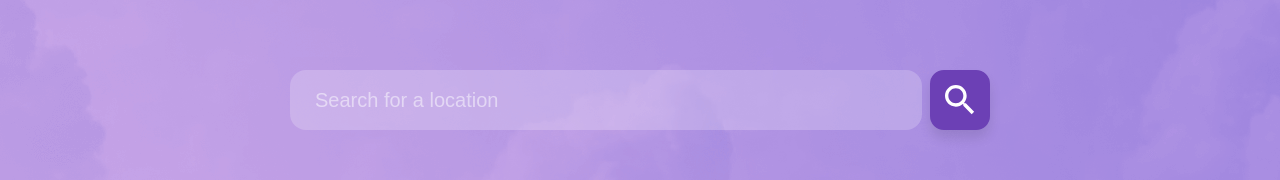
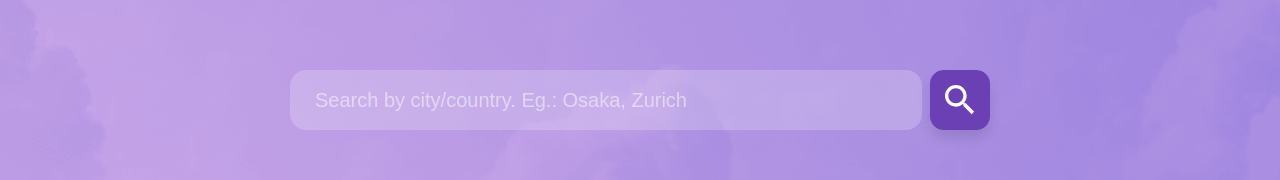
Before and after one commit to willteowh/merquri-reactjs-test, a React (Create React App) app: page / in a window 1280 px wide. Shown: the part 290-470 px from the top of the page. Built offline with nearby package versions, Linux system fonts and the light colour scheme; no server answers.

Commit message:
bug fix;refactor code

```diff
--- a/package.json
+++ b/package.json
@@ -44,5 +44,8 @@
             "last 1 firefox version",
             "last 1 safari version"
         ]
+    },
+    "devDependencies": {
+        "@types/react-helmet": "^6.1.11"
     }
 }
--- a/public/index.html
+++ b/public/index.html
@@ -24,7 +24,7 @@
       work correctly both with client-side routing and a non-root public URL.
       Learn how to configure a non-root public URL by running `npm run build`.
     -->
-    <title>React App</title>
+    <title>Weather App - Will Teo</title>
   </head>
   <body>
     <noscript>You need to enable JavaScript to run this app.</noscript>
--- a/src/App.tsx
+++ b/src/App.tsx
@@ -1,6 +1,7 @@
 import React, { useState, useEffect } from "react";
 import { ThemeProvider } from "styled-components";
-import { GlobalStyles } from "./app.styled";
+import "./index.css";
+import { GlobalStyles } from "./styled/app.styled";
 import { darkTheme, lightTheme } from "./theme";
 import { AppProvider } from "./AppProvider";
 import ThemeSwitcher from "./components/ThemeSwitcher";
--- a/src/components/SearchComponent/index.tsx
+++ b/src/components/SearchComponent/index.tsx
@@ -69,7 +69,7 @@ const SearchComponent = () => {
       <SearchContainer>
         <SearchInput
           name="searchText"
-          placeholder="Search for a location"
+          placeholder="Search by city/country. Eg.: Osaka, Zurich"
           value={searchText}
           onChange={handleInputChange}
           onKeyDown={handleKeyDown}
--- /dev/null
+++ b/src/index.css
@@ -0,0 +1 @@
+@import url("https://fonts.googleapis.com/css2?family=Noto+Sans:ital,wght@0,100..900;1,100..900&display=swap");
--- a/src/app.styled.ts
+++ b/src/styled/app.styled.ts
@@ -1,5 +1,5 @@
 import { createGlobalStyle } from "styled-components";
-import { Theme } from "./theme";
+import { Theme } from "../theme";
 
 declare module "styled-components" {
   /* tslint:disable */
@@ -7,8 +7,6 @@ declare module "styled-components" {
 }
 
 export const GlobalStyles = createGlobalStyle`
-  @import url("https://fonts.googleapis.com/css2?family=Noto+Sans:ital,wght@0,100..900;1,100..900&display=swap");
-
   html {
       font-size: 16px;
       font-family: "Noto Sans", sans-serif;
```
Also changed, not shown: 1 other file (tests, documents, lock files or other folders).
